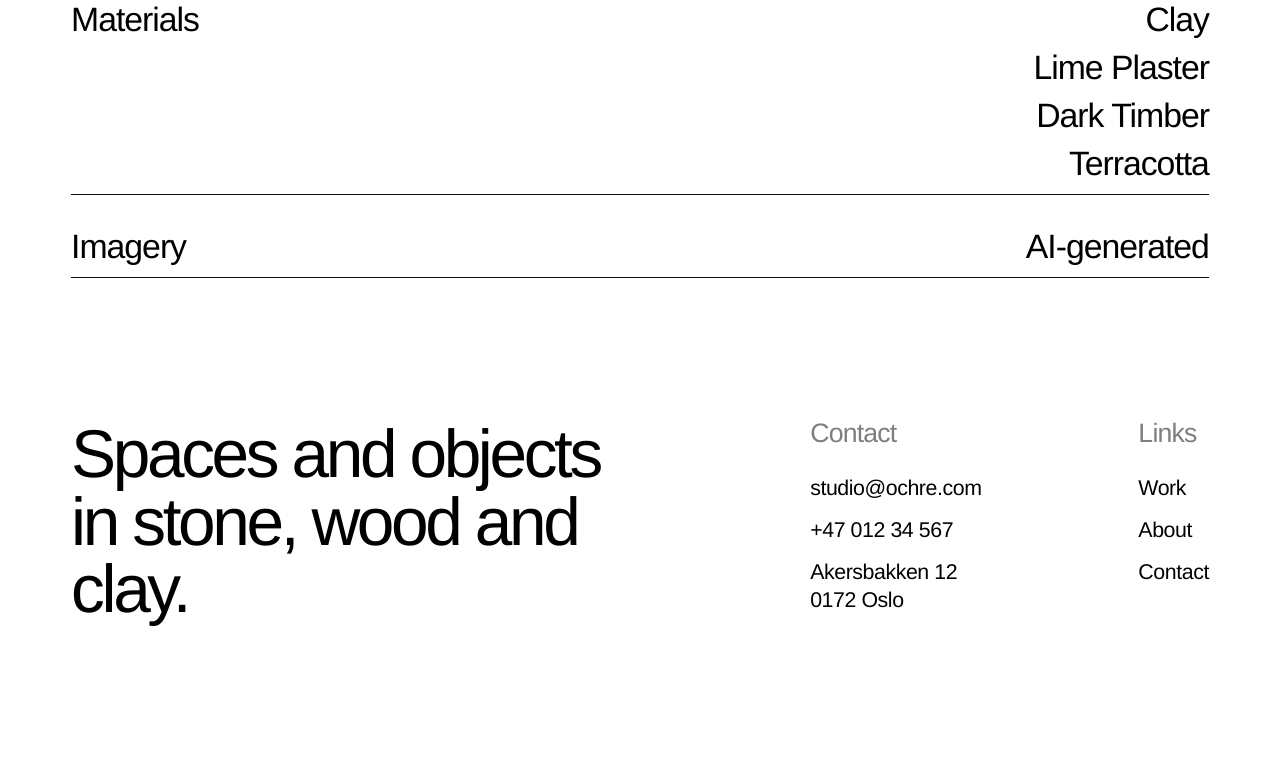
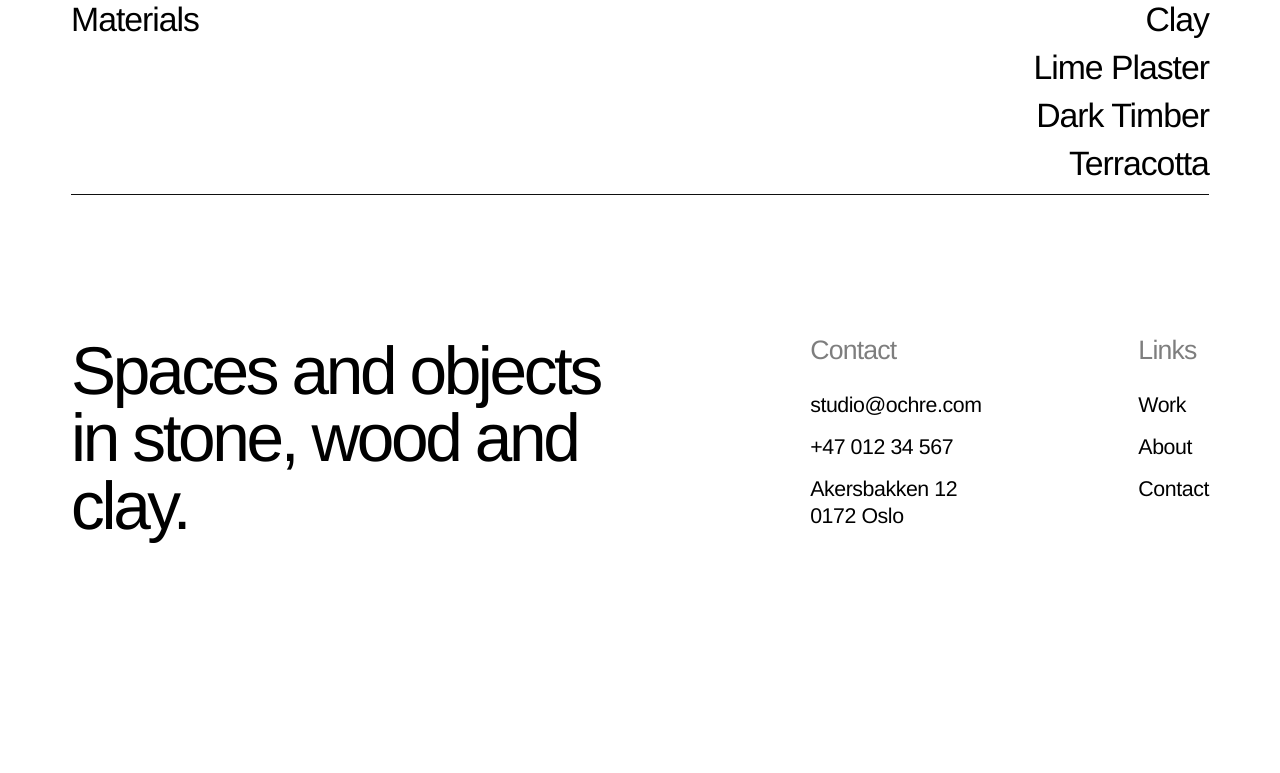
Before and after one commit to kristofferbny/ochre-studio, a plain HTML site: page barro.html in a window 1280 px wide. Shown: the part 4136-4909 px from the top of the page. Drawn offline with Linux system fonts and the light colour scheme; a web font is replaced by a local one.

Commit message:
Remove Imagery row, keep site in-world

```diff
--- a/barro.html
+++ b/barro.html
@@ -157,13 +157,6 @@
             </div>
             <img class="p-field__rule" src="assets/icons/line.svg" width="1280" height="1" alt="">
           </li>
-          <li class="p-field">
-            <div class="p-field__row">
-              <span class="p-field__label t-trim">Imagery</span>
-              <span class="p-field__value"><span class="t-trim">AI-generated</span></span>
-            </div>
-            <img class="p-field__rule" src="assets/icons/line.svg" width="1280" height="1" alt="">
-          </li>
         </ul>
       </div>
     </section>
```
Also changed, not shown: casa-marna.html (+0 -7 lines), huset-eik.html (+0 -7 lines), kaya.html (+0 -7 lines), 1 other file.
